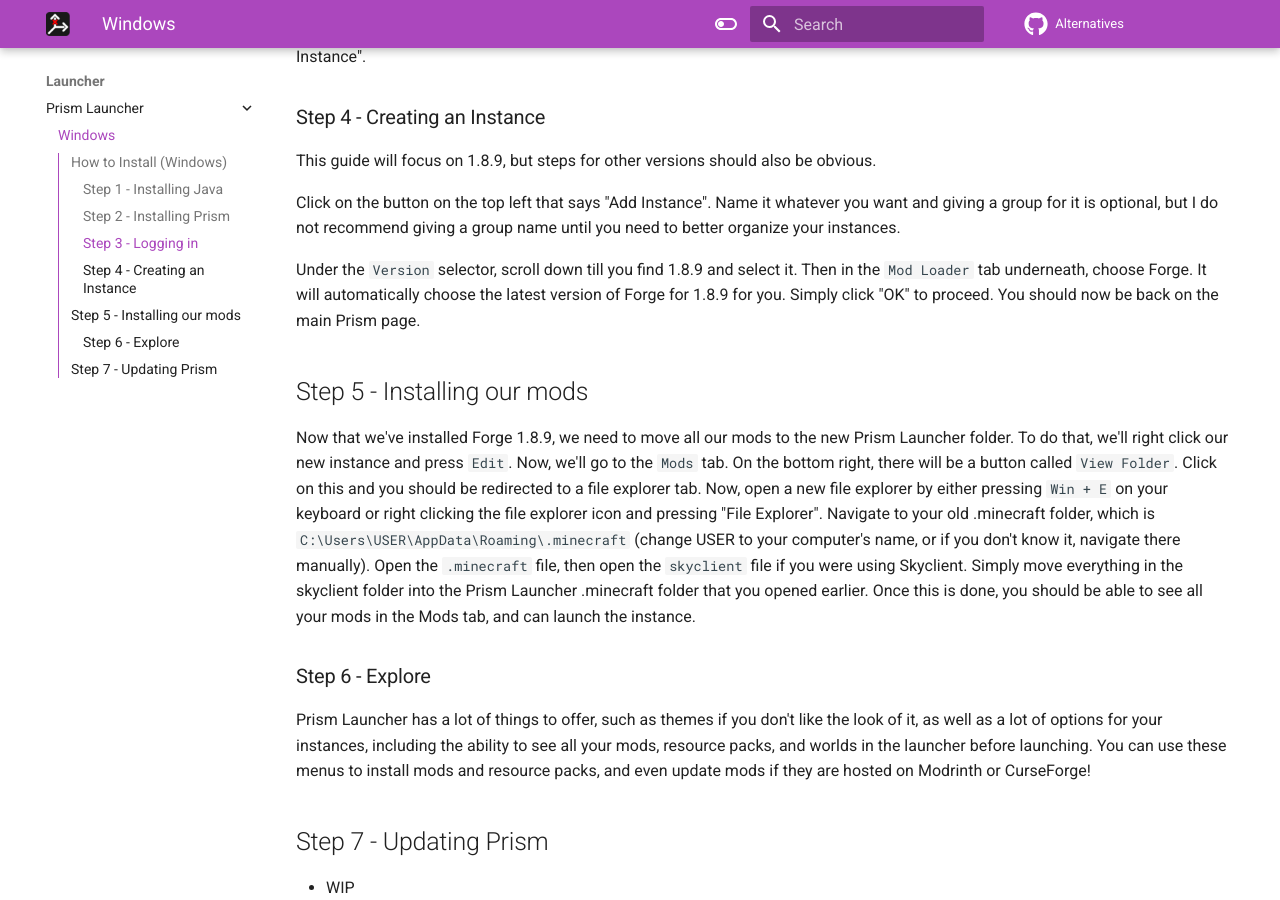
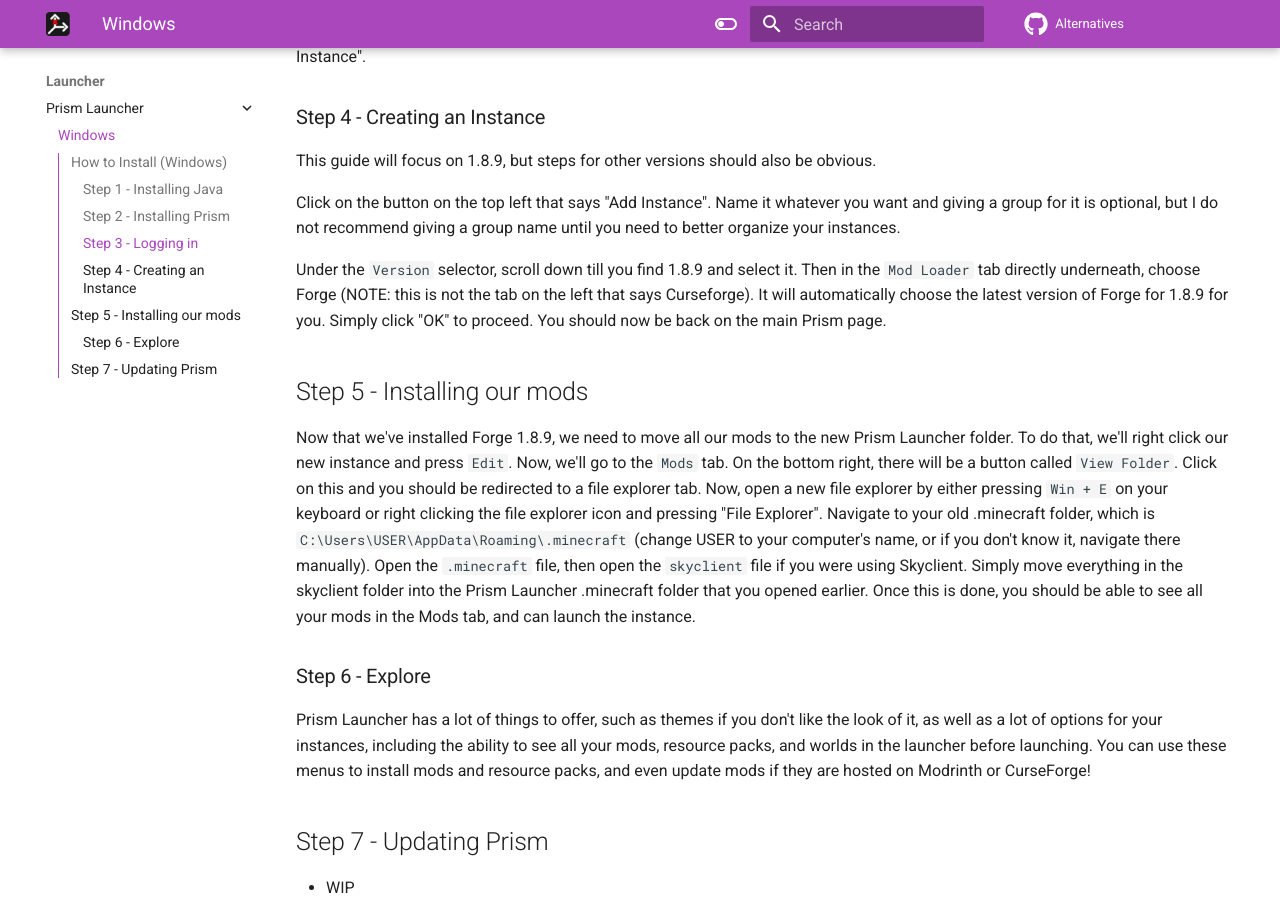
Before and after one commit to MicrocontrollersDev/Alternatives, an MkDocs documentation site: the page built from docs/launcher/prism_win.md, in a window 1280 px wide and 900 px high, scrolled down 1556 px. Built offline with MkDocs 1.6.1 and Material for MkDocs 9.7.7, drawn with Linux system fonts in a browser that asks for light colours; comment, search, counter and statistics services are not loaded.

Commit message:
NOT curseforge

```diff
--- a/docs/launcher/prism_win.md
+++ b/docs/launcher/prism_win.md
@@ -43,7 +43,7 @@
 
 Click on the button on the top left that says "Add Instance". Name it whatever you want and giving a group for it is optional, but I do not recommend giving a group name until you need to better organize your instances.
 
-Under the `Version` selector, scroll down till you find 1.8.9 and select it. Then in the `Mod Loader` tab underneath, choose Forge. It will automatically choose the latest version of Forge for 1.8.9 for you. Simply click "OK" to proceed. You should now be back on the main Prism page.
+Under the `Version` selector, scroll down till you find 1.8.9 and select it. Then in the `Mod Loader` tab directly underneath, choose Forge (NOTE: this is not the tab on the left that says Curseforge). It will automatically choose the latest version of Forge for 1.8.9 for you. Simply click "OK" to proceed. You should now be back on the main Prism page.
 
 ## Step 5 - Installing our mods
 
```
